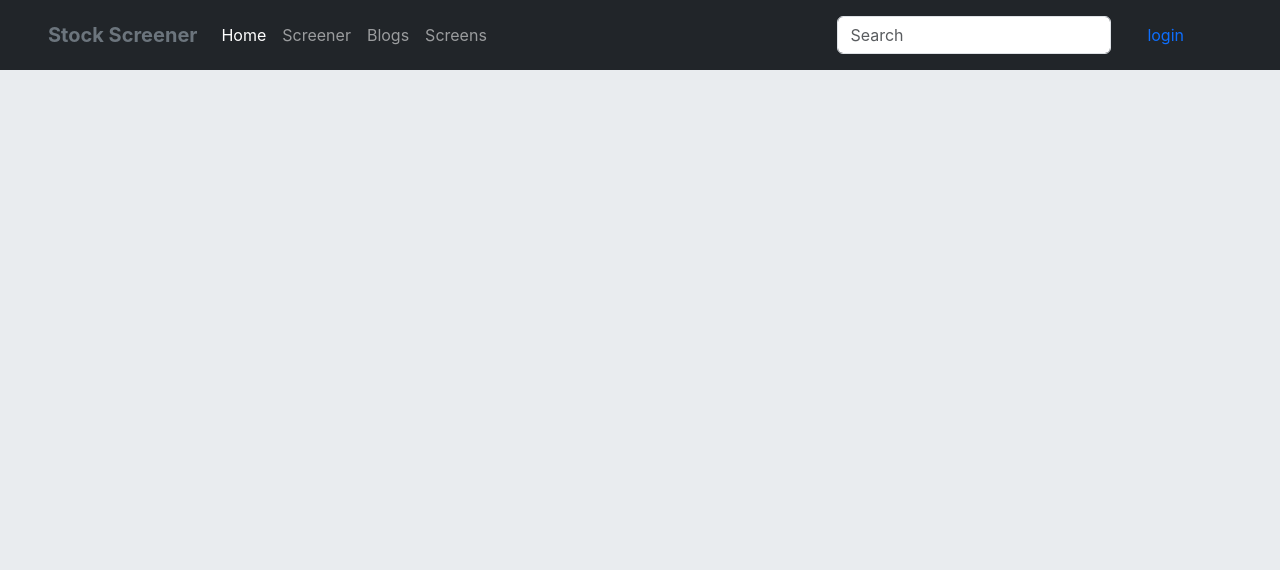
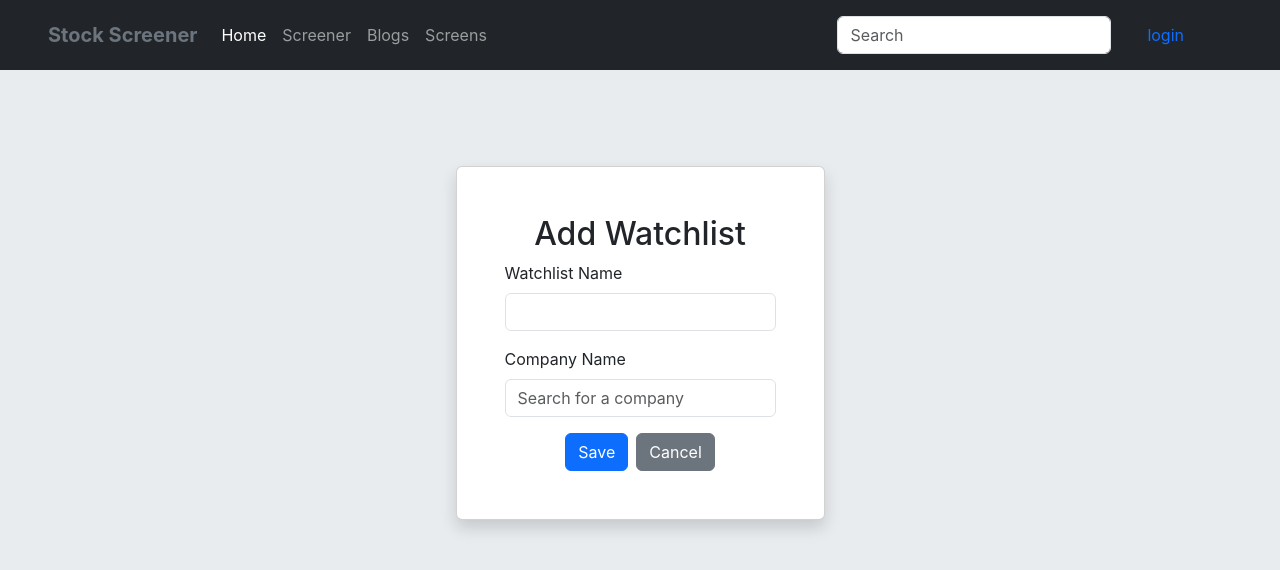
Before and after one commit to stockscreener/stock-screener, a React (Create React App) app in the folder client/stock-screener/: page /createNewWatchlist in a window 1280 px wide. Shown: the top 570 px of the page. Built offline with nearby package versions, Linux system fonts and the light colour scheme.

Commit message:
Added Create New watchlist page

```diff
--- a/client/stock-screener/src/App.jsx
+++ b/client/stock-screener/src/App.jsx
@@ -9,6 +9,7 @@ import NavigationBar from './components/navigationBar'
 import Screener from './components/screener'
 import Login from './components/login'
 import Signup from './components/signup'
+import CreateNewWatchlist from './components/createNewWatchlist'
 
 function App() {
 
@@ -31,6 +32,7 @@ function App() {
           <Route path='/' element={<Screener />} />
           <Route path='/login' element={<Login />} />
           <Route path='/register' element={<Signup />}/>
+          <Route path='/createNewWatchlist' element={<CreateNewWatchlist />} />
         </Routes>
       </div>
       <ToastContainer />
--- /dev/null
+++ b/client/stock-screener/src/components/createNewWatchlist.jsx
@@ -0,0 +1,67 @@
+import React, { useState } from 'react';
+
+function CreateNewWatchlist() {
+    const [watchlistName, setWatchlistName] = useState('');
+    const [companyName, setCompanyName] = useState('');
+
+    const addToWatchlist = () => {
+        if (watchlistName.trim() === '' || companyName.trim() === '') {
+            return;
+        }
+        const newItem = {
+            watchlistName: watchlistName,
+            companyName: companyName
+        };
+
+        setWatchlistName('');
+        setCompanyName('');
+    };
+
+    const handleCancel = () => {
+        setWatchlistName('');
+        setCompanyName('');
+    };
+
+    return (
+        <div className="container p-5 mt-5 col-md-5">
+            <div className="col"></div>
+            <div className="col">
+                <div className="card shadow text-dark p-5">
+                    <h2 className="text-center">Add Watchlist</h2>
+                    <div className="mb-3">
+                        <label htmlFor="watchlistName" className="form-label">
+                            Watchlist Name
+                        </label>
+                        <input
+                            type="text"
+                            className="form-control"
+                            id="watchlistName"
+                            value={watchlistName}
+                            onChange={(e) => setWatchlistName(e.target.value)}
+                        />
+                    </div>
+                    <div className="mb-3">
+                        <label htmlFor="companyName" className="form-label">
+                            Company Name
+                        </label>
+                        <input
+                            type="search"
+                            placeholder="Search for a company"
+                            className="form-control"
+                            id="companyName"
+                            value={companyName}
+                            onChange={(e) => setCompanyName(e.target.value)}
+                        />
+                    </div>
+                    <div className="d-flex justify-content-center">
+                        <button onClick={addToWatchlist} className="btn btn-primary me-2">Save</button>
+                        <button onClick={handleCancel} className="btn btn-secondary">Cancel</button>
+                    </div>
+                </div>
+            </div>
+            <div className="col"></div>
+        </div>
+    );
+}
+
+export default CreateNewWatchlist;
```
